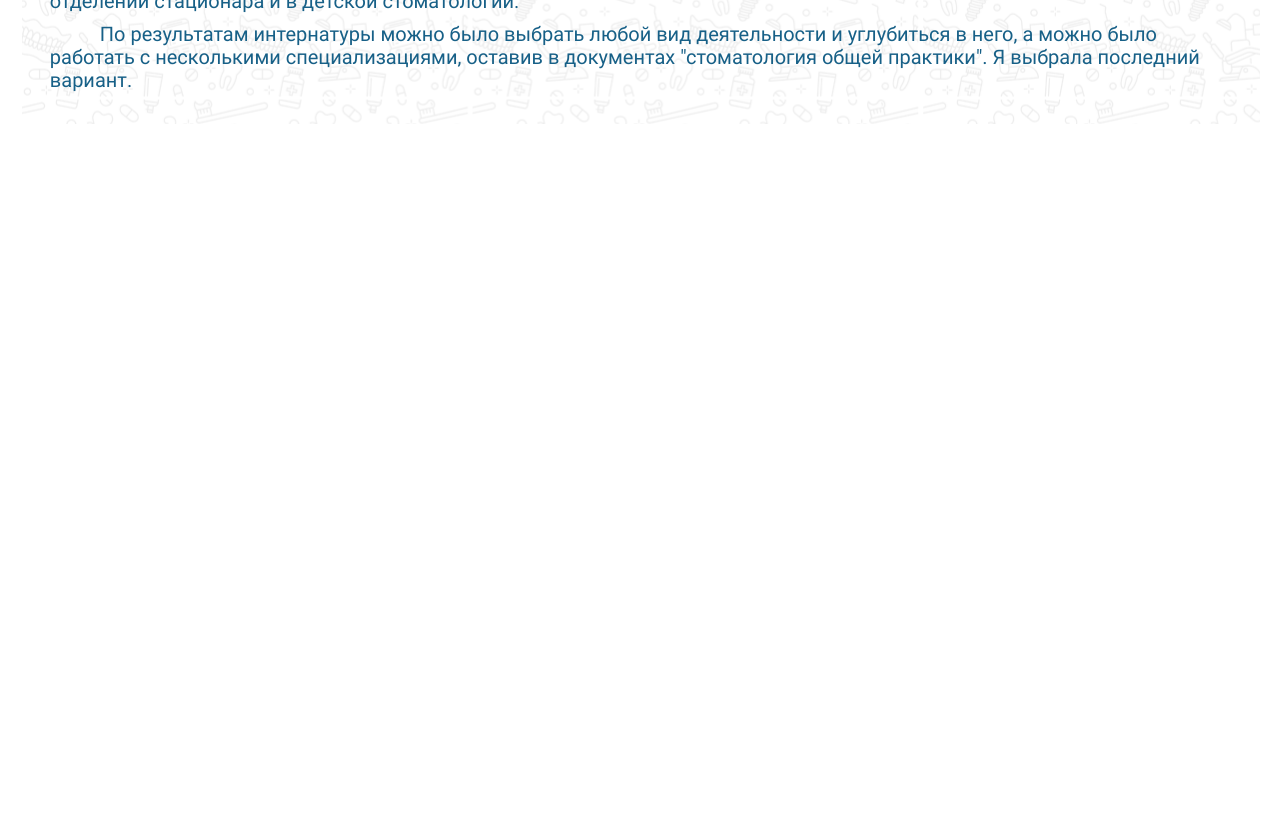
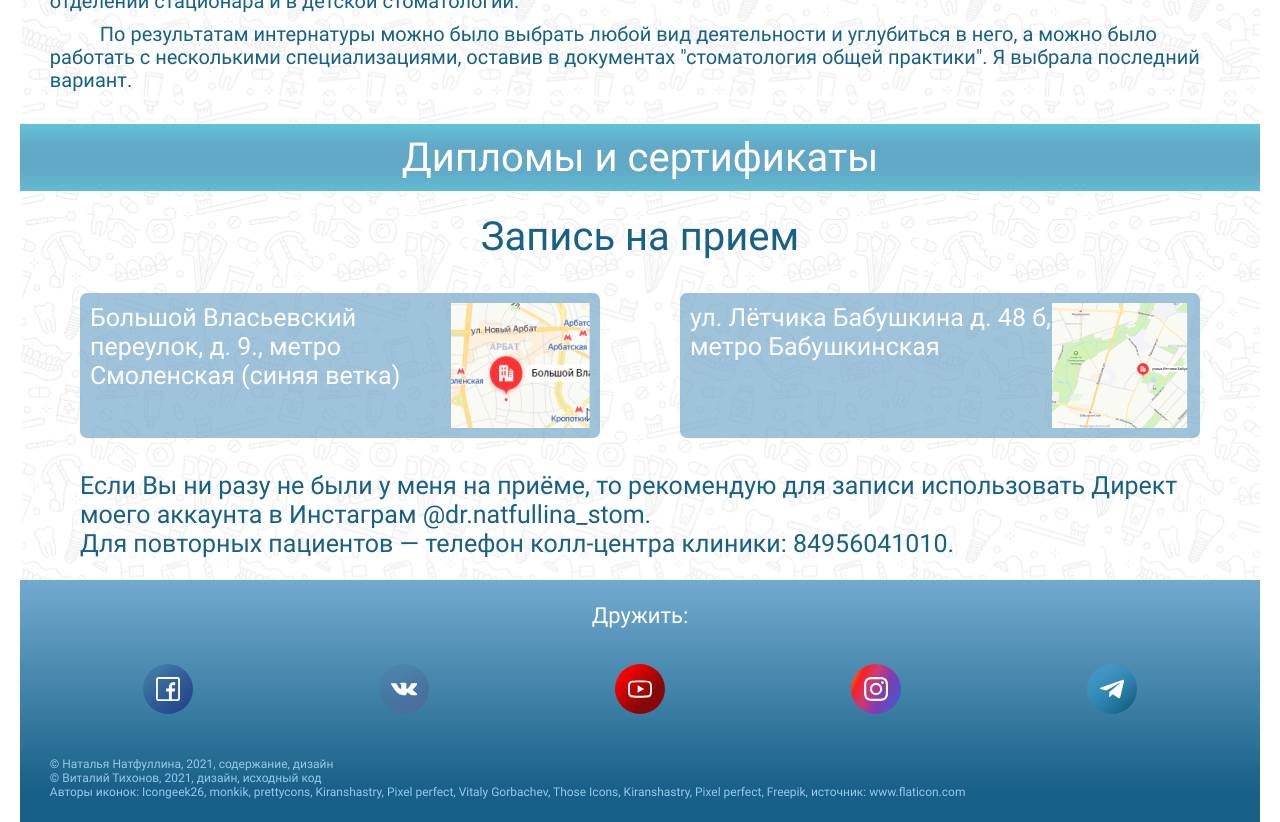
Before and after one commit to VitalyTikhonov/dentists-website, a React (Create React App) app: page / in a window 1280 px wide. Shown: the part 2280-3102 px from the top of the page. Before the commit the page ends 2404 px from the top, so only its background shows below. Built offline with nearby package versions, Linux system fonts and the light colour scheme; a web font is replaced by a local one.

Commit message:
Added Gallery stub, Contacts, Footer

```diff
--- a/src/App.js
+++ b/src/App.js
@@ -5,6 +5,9 @@ import Header from './components/Header/Header';
 import Cover from './components/Cover/Cover';
 import Services from './components/Services/Services';
 import TextSection from './components/TextSection/TextSection';
+import Gallery from './components/Gallery/Gallery';
+import ContactsSection from './components/ContactsSection/ContactsSection';
+import Footer from './components/Footer/Footer';
 import UIControls from "./components/UIControls/UIControls";
 import Counter from "./components/v1/counter/Counter";
 
@@ -25,6 +28,12 @@ function App() {
             <TextSection textData={textAboutDoctor} columns />
 
             <TextSection textData={textEducation} />
+
+            <Gallery />
+
+            <ContactsSection />
+
+            <Footer />
           </Route>
 
           {/* <Route path='/signup'>
--- /dev/null
+++ b/src/components/ContactsSection/ContactsSection.js
@@ -0,0 +1,34 @@
+import "./ContactsSection.scss";
+import Headline from "../Headline/Headline";
+import MapThumbnail1 from "./map-bolshoy-vlasyevskiy.png";
+import MapThumbnail2 from "./map-babushkina.png";
+
+function ContactsSection() {
+
+  return (
+    <section className="contactsSection" >
+      <Headline level={2} color="blue" >Запись на прием</Headline>
+
+      <div className="contactsSection__card-block" >
+        <div className="contactsSection__card" >
+          <p className="contactsSection__card-text" >Большой Власьевский переулок, д. 9., метро Смоленская (синяя ветка)</p>
+
+          <img className="contactsSection__map-thumbnail" src={MapThumbnail1} alt="Карта проезда" />
+        </div>
+
+        <div className="contactsSection__card" >
+          <p className="contactsSection__card-text" >ул. Лётчика Бабушкина д. 48 б, метро Бабушкинская</p>
+
+          <img className="contactsSection__map-thumbnail" src={MapThumbnail2} alt="Карта проезда" />
+        </div>
+      </div>
+
+      <div className="contactsSection__body" >
+        <p className="contactsSection__paragraph" >Если Вы ни разу не были у меня на приёме, то рекомендую для записи использовать Директ моего аккаунта в Инстаграм @dr.natfullina_stom.</p>
+        <p className="contactsSection__paragraph" >Для повторных пациентов — телефон колл-центра клиники: 84956041010.</p>
+      </div>
+    </section>
+  );
+}
+
+export default ContactsSection;
--- /dev/null
+++ b/src/components/ContactsSection/ContactsSection.scss
@@ -0,0 +1,51 @@
+@import "../../css-variables.scss";
+
+.contactsSection {
+  display: flex;
+  flex-direction: column;
+  align-items: center;
+  box-sizing: border-box;
+  padding: 22px 60px;
+  background-image: url(../../images/styling-images/wallpaper_background_grey_transp.png);
+  background-repeat: repeat;
+  background-size: 450.56px;
+}
+
+.contactsSection__paragraph {
+  margin: 0;
+  font-weight: normal;
+  font-size: $FS1240_CARD_TITLE; // ! 25px
+  line-height: 29px;
+  color: $DARK_BLUE;
+}
+
+.contactsSection__card-block {
+  width: 100%;
+  margin: 33px 0;
+  display: flex;
+  flex-direction: row;
+  justify-content: space-between;
+}
+
+.contactsSection__card {
+  width: calc((100% - 80px) / 2);
+  display: flex;
+  flex-direction: row;
+  justify-content: space-between;
+  box-sizing: border-box;
+  padding: 10px;
+  background: rgba(106, 164, 200, 0.65);
+  border-radius: 7px;
+}
+
+.contactsSection__card-text {
+  margin: 0;
+  color: $WHITE;
+  font-weight: normal;
+  font-size: $FS1240_CARD_TITLE; // ! 25px
+  line-height: 29px;
+}
+
+// .contactsSection__map-thumbnail {
+
+// }
--- /dev/null
+++ b/src/components/Footer/Footer.js
@@ -0,0 +1,20 @@
+import "./Footer.scss";
+import Headline from "../Headline/Headline";
+import SocialMediaIconPanel from "../UIControls/SocialMediaIconPanel/SocialMediaIconPanel";
+
+function Footer() {
+  return (
+    <footer className="footer" >
+      <Headline level={3} color="white" localClass="footer__title" >Дружить:</Headline>
+      <SocialMediaIconPanel />
+      <div className="footer__info" >
+        <p className="footer__info-line" >© Наталья Натфуллина, 2021, содержание, дизайн</p>
+        <p className="footer__info-line" >© Виталий Тихонов, 2021, дизайн, исходный код</p>
+        <p className="footer__info-line" >Авторы иконок: Icongeek26, monkik, prettycons, Kiranshastry, Pixel perfect, Vitaly Gorbachev, Those Icons, Kiranshastry, Pixel perfect, Freepik, источник: www.flaticon.com</p>
+      </div>
+    </footer>
+  )
+
+}
+
+export default Footer;
--- /dev/null
+++ b/src/components/Footer/Footer.scss
@@ -0,0 +1,32 @@
+@import "../../css-variables.scss";
+
+.footer {
+  display: flex;
+  flex-direction: column;
+  align-items: center;
+  box-sizing: border-box;
+  padding: 10px $paddingBasic 23px;
+  background: linear-gradient(
+    180deg,
+    #97c8eb -34.53%,
+    #176087 87.14%,
+    #176087 100%
+  );
+}
+
+.footer__title {
+  font-size: $FS1240_FOOTER_TITLE;
+}
+
+.footer__info {
+  margin-top: 20px;
+  align-self: flex-start;
+}
+
+.footer__info-line {
+  margin: 0;
+  font-weight: 400;
+  font-size: $FS1240_FOOTER_BODY;
+  line-height: 14px;
+  color: $PALE_BLUE;
+}
--- /dev/null
+++ b/src/components/Gallery/Gallery.js
@@ -0,0 +1,12 @@
+import "./Gallery.scss";
+import Headline from "../Headline/Headline";
+
+function Gallery() {
+    return (
+        <section className="gallery">
+            <Headline level={2} color="white" >Дипломы и сертификаты</Headline>
+        </section>
+    );
+}
+
+export default Gallery;
--- /dev/null
+++ b/src/components/Gallery/Gallery.scss
@@ -0,0 +1,14 @@
+@import "../../css-variables.scss";
+
+.gallery {
+  display: flex;
+  justify-content: center;
+  padding: 10px $paddingBasic;
+  background: linear-gradient(
+    180deg,
+    #64e9ee -55.42%,
+    rgba(58, 147, 185, 0.8) 34.73%,
+    rgba(58, 147, 185, 0.8) 68.67%,
+    #64e9ee 179.24%
+  );
+}
--- a/src/components/Headline/Headline.js
+++ b/src/components/Headline/Headline.js
@@ -1,16 +1,14 @@
 import "./Headline.scss";
+import cn from "classnames";
 
-function Headline({ children, level, color }) {
+function Headline({ children, level, color, localClass }) {
     switch (level) {
         case 2:
-            return <h2 className={`headline headline_color_${color}`} >{children}</h2>
-            break;
+            return <h2 className={cn("headline", `headline_color_${color}`, localClass)} >{children}</h2>
         case 3:
-            return <h3 className={`headline headline_subtitle headline_color_${color}`} >{children}</h3>
-            break;
+            return <h3 className={cn("headline", "headline_subtitle", `headline_color_${color}`, localClass)} >{children}</h3>
         case 4:
-            return <h4 className={`headline headline_card-title headline_color_${color}`} >{children}</h4>
-            break;
+            return <h4 className={cn("headline", "headline_card-title", `headline_color_${color}`, localClass)} >{children}</h4>
         default:
             return <div>ОШИБКА</div>
     }
--- a/src/components/Headline/Headline.scss
+++ b/src/components/Headline/Headline.scss
@@ -20,3 +20,7 @@
 .headline_color_white {
   color: $WHITE;
 }
+
+.headline_color_blue {
+  color: $DARK_BLUE;
+}
--- a/src/components/UIControls/SocialMediaIconPanel/SocialMediaIconPanel.scss
+++ b/src/components/UIControls/SocialMediaIconPanel/SocialMediaIconPanel.scss
@@ -3,13 +3,14 @@
 
 .socal-media-panel {
   // nav
-  box-sizing: border-box;
+  // box-sizing: border-box;
+  width: 100%;
 }
 
 .socal-media-panel__list {
   // ul
   display: flex;
-  justify-content: space-evenly;
+  justify-content: space-around;
   align-items: center;
   box-sizing: border-box;
   margin: 0;
```
Also changed, not shown: src/components/ContactsSection/map-babushkina.png (added), src/components/ContactsSection/map-bolshoy-vlasyevskiy.png (added).
